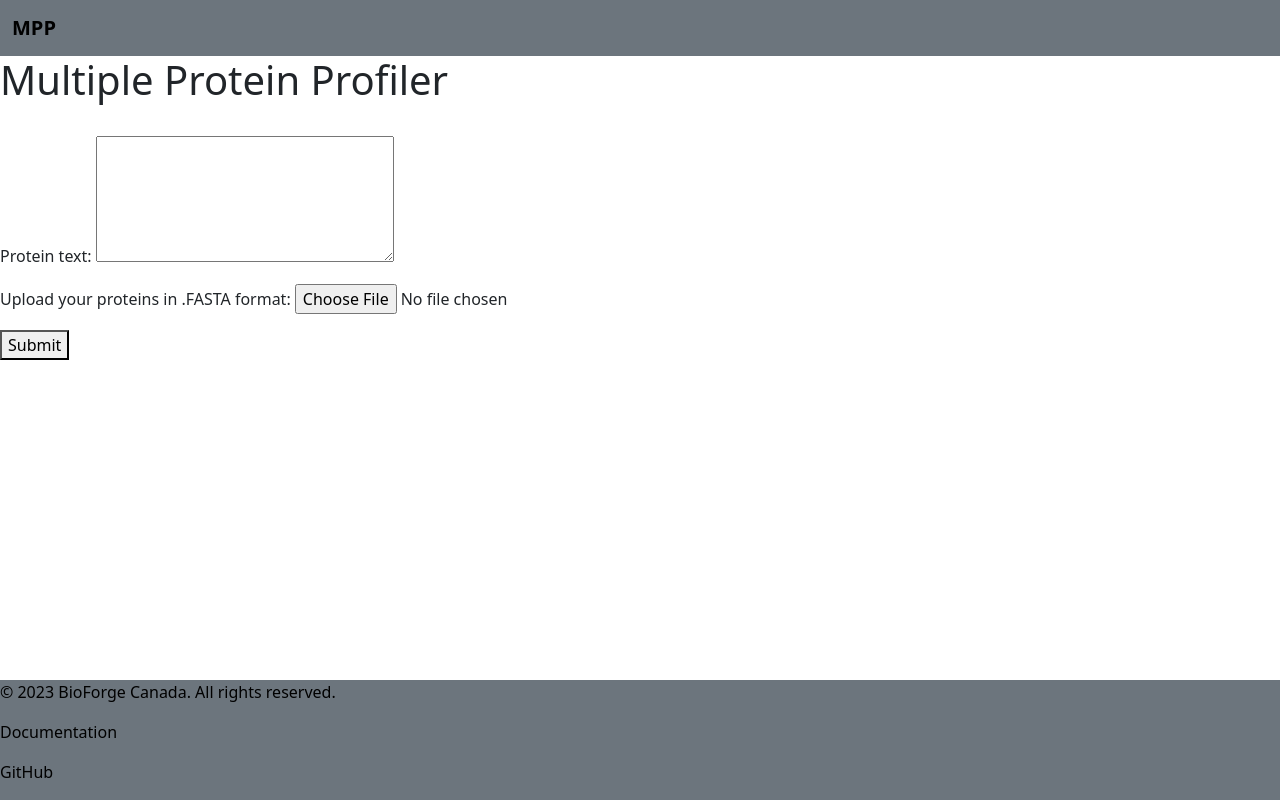
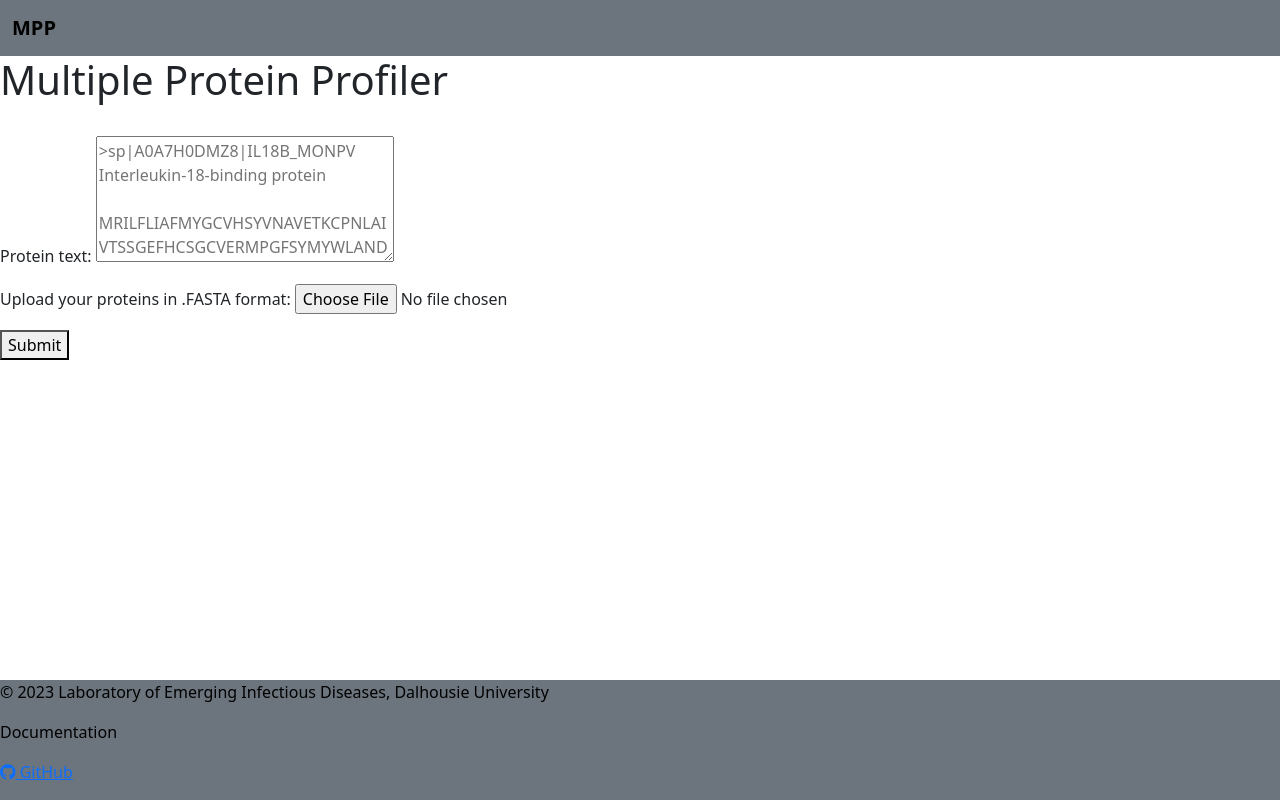
Before and after one commit to gustavsganzerla/mpp, a Django app: page /protein_profiler/prot_char/ in a window 1280 px wide. Run offline with Django 3.2, Linux system fonts and the light colour scheme; some libraries are stand-ins or nearby versions.

Commit message:
footer/placeholder

```diff
--- a/protein_profiler/forms.py
+++ b/protein_profiler/forms.py
@@ -1,6 +1,8 @@
 from django import forms
 
 class proteinForm(forms.Form):
-    protein_text = forms.CharField(widget=forms.Textarea(attrs={"rows":5, "cols":30}), required=False)
+    protein_text = forms.CharField(widget=forms.Textarea(attrs={"rows":5,
+                                                                "cols":30,
+                                                                "placeholder":">sp|A0A7H0DMZ8|IL18B_MONPV Interleukin-18-binding protein\n MRILFLIAFMYGCVHSYVNAVETKCPNLAIVTSSGEFHCSGCVERMPGFSYMYWLANDMKSDEDTKFIEHLGGGIKEDETVRTTDGGITTLRKVLHVTDTNKFAHYRFTCVLITLDGVSKKNIWLK"}), required=False)
     uploaded_file = forms.FileField(
         label = 'Upload your proteins in .FASTA format', required=False)
--- a/templates/base.html
+++ b/templates/base.html
@@ -8,6 +8,7 @@
     <link href="https://cdn.jsdelivr.net/npm/bootstrap@5.3.1/dist/css/bootstrap.min.css" rel="stylesheet" integrity="sha384-4bw+/aepP/YC94hEpVNVgiZdgIC5+VKNBQNGCHeKRQN+PtmoHDEXuppvnDJzQIu9" crossorigin="anonymous">
     <script src="https://cdn.jsdelivr.net/npm/bootstrap@5.3.1/dist/js/bootstrap.bundle.min.js" integrity="sha384-HwwvtgBNo3bZJJLYd8oVXjrBZt8cqVSpeBNS5n7C8IVInixGAoxmnlMuBnhbgrkm" crossorigin="anonymous">
     </script>
+    <script src="https://kit.fontawesome.com/d4ed401b86.js" crossorigin="anonymous"></script>
     <link rel="stylesheet" href="master_bts_forms.css">
 
     <nav class="navbar navbar-expand-lg bg-secondary">
@@ -33,12 +34,15 @@
   </div>
   </body>
 
-    <footer class="bg-secondary text-black text-left">
-      <p>&copy; 2023 BioForge Canada. All rights reserved.</p>
-      <p>Documentation</p>
-      <p>GitHub</p>
-
-  </footer>
+  <footer class="bg-secondary text-black text-left">
+    <p>&copy; 2023 Laboratory of Emerging Infectious Diseases, Dalhousie University</p>
+    <p>Documentation</p>
+    <p>
+        <a href="https://github.com/gustavsganzerla/mpp">
+            <i class="fab fa-github"></i> GitHub
+        </a>
+    </p>
+</footer>
 
 
 </html>
```
